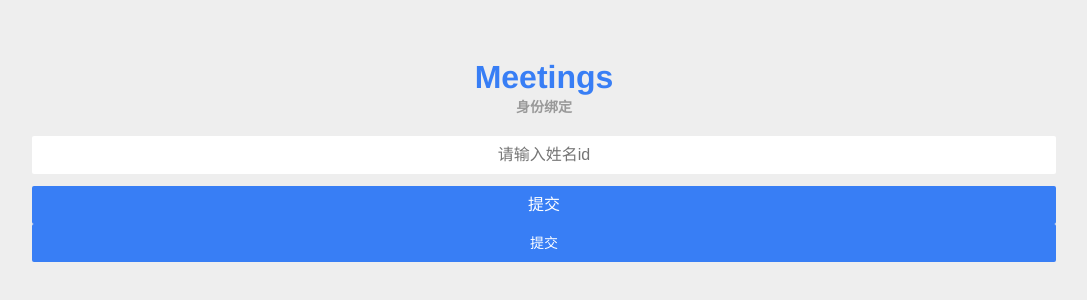
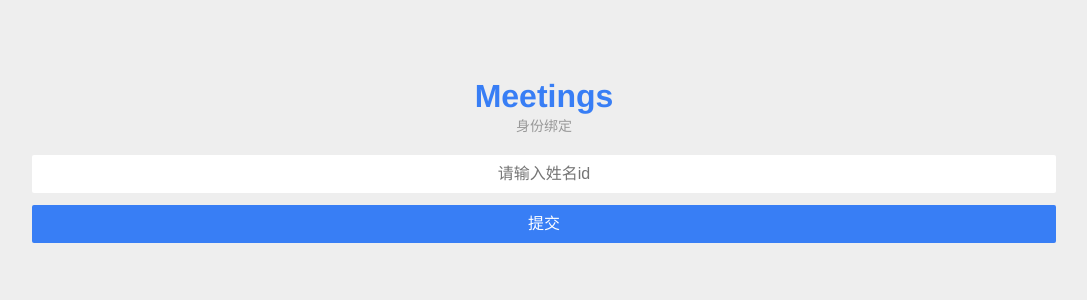
Before and after one commit to roscoe054/old-driver, a website: page views/binding.html in a window 1280 px wide. Shown: the part 222-522 px from the top of the page, without its empty margins (96-1183 px from the left). Drawn offline with Linux system fonts and the light colour scheme.

Commit message:
use form

```diff
--- /dev/null
+++ b/controllers/binding.js
@@ -0,0 +1,3 @@
+exports.index = function (req, res) {
+    res.render('./binding')
+}
--- a/package.json
+++ b/package.json
@@ -17,6 +17,7 @@
   },
   "homepage": "https://github.com/roscoe054/old-driver#readme",
   "dependencies": {
+    "ejs": "^2.4.1",
     "express": "^4.13.4",
     "wechat": "^2.0.3",
     "wechat-api": "^1.27.1",
--- a/public/styles/binding.css
+++ b/public/styles/binding.css
@@ -19,25 +19,27 @@ body{
 .subtitle{
     margin-bottom: 20px;
     font-size: 14px;
+    font-weight: normal;
     color: #999;
 }
 
-.m-input{
-    padding: 10px;
+.form{
+    width: 100%;
+    padding: 0 10%;
 }
 
 .job-number{
-    display: block;
-    width: 80%;
+    width: 100%;
+    padding: 10px;
     margin-bottom: 12px;
     text-align: center;
     font-size: 16px;
 }
 
 .btn-submit{
-    display: block;
-    width: 80%;
+    width: 100%;
     padding: 10px 0;
+    font-size: 16px;
     line-height: 18px;
     color: #fff;
     text-align: center;
--- a/public/styles/reset.css
+++ b/public/styles/reset.css
@@ -3,7 +3,7 @@
     -webkit-tap-highlight-color: transparent;
 }
 
-html, body, div, p, ul, ol, li, span, img, h1, h2, h3, h4, h5, h6{
+html, body, div, p, ul, ol, li, span, img, h1, h2, h3, h4, h5, h6, form{
     margin: 0;
     padding: 0;
 }
--- a/views/binding.html
+++ b/views/binding.html
@@ -13,9 +13,11 @@
 <body>
     <h1 class="title">Meetings</h1>
     <h2 class="subtitle">身份绑定</h2>
-    <input class="m-input job-number" type="text" name="jobNumber" placeholder="请输入姓名id" />
-    <a class="btn btn-submit" href="javascript:;">提交</a>
-    <input class="btn btn-submit" type="submit" value="提交"/>
+
+    <form class="form" action="/api/binding" method="post">
+        <input class="job-number" type="text" name="jobNumber" placeholder="请输入姓名id" />
+        <input class="btn btn-submit" type="submit" value="提交"/>
+    </form>
 
     <script type="text/javascript" src="/public/scripts/nobounce.js"></script>
     <script type="text/javascript">
```
Also changed, not shown: index.js (+9 -22 lines), router.js (added, +33 -0 lines).
